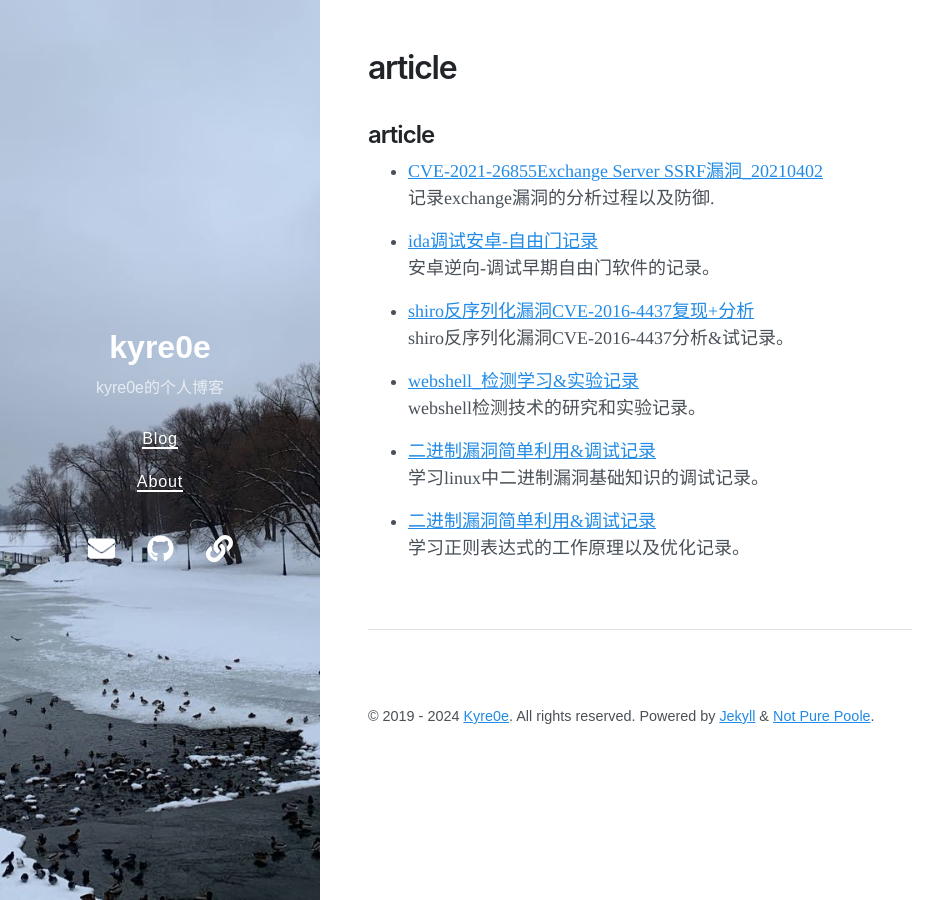
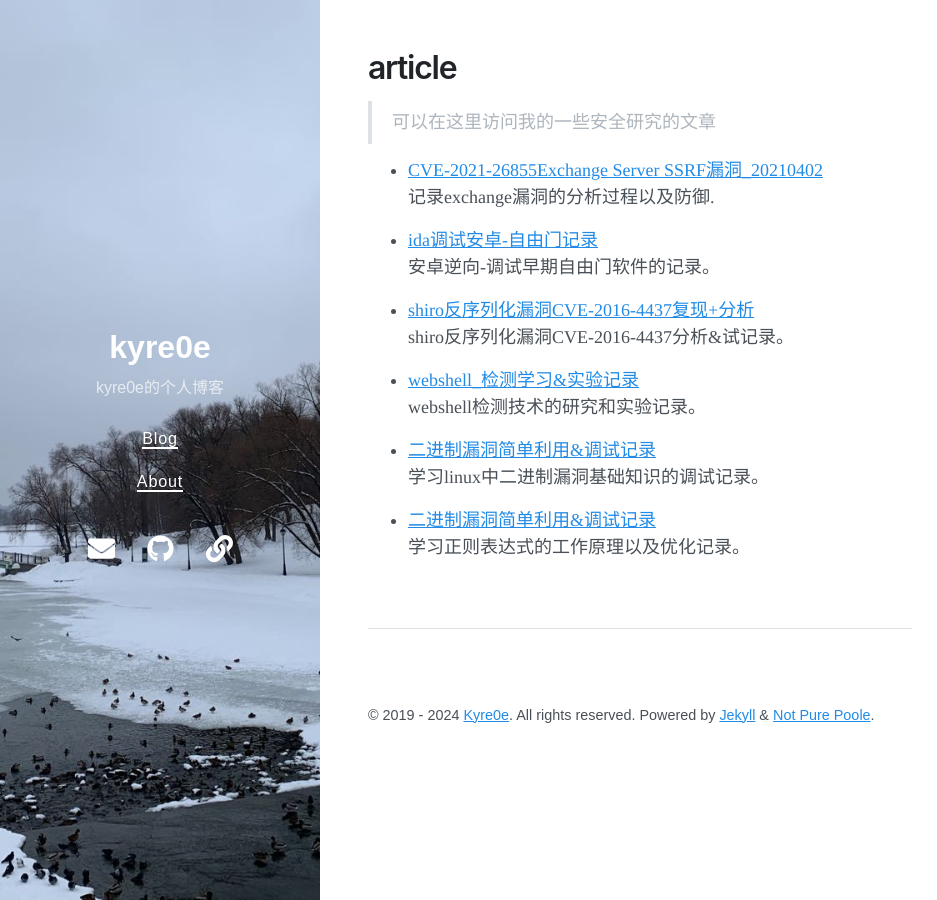
Before and after one commit to Kyre0ee/Kyre0ee.github.io, a Jekyll site: the page built from article.md, in a window 1280 px wide. Shown: the whole page, without its empty margins (0-937 px from the left). Built offline with Jekyll 4.4.1, drawn with Linux system fonts in a browser that asks for light colours; nearby versions of some CDN libraries.

Commit message:
Update article.md

```diff
--- a/article.md
+++ b/article.md
@@ -4,7 +4,7 @@ permalink: /article/
 title: article
 ---
 
-## article
+> 可以在这里访问我的一些安全研究的文章
 
 - [CVE-2021-26855Exchange Server SSRF漏洞_20210402](https://Kyre0ee.github.io/mypaper/article/CVE-2021-26855.pdf)<br>记录exchange漏洞的分析过程以及防御.
 
```
